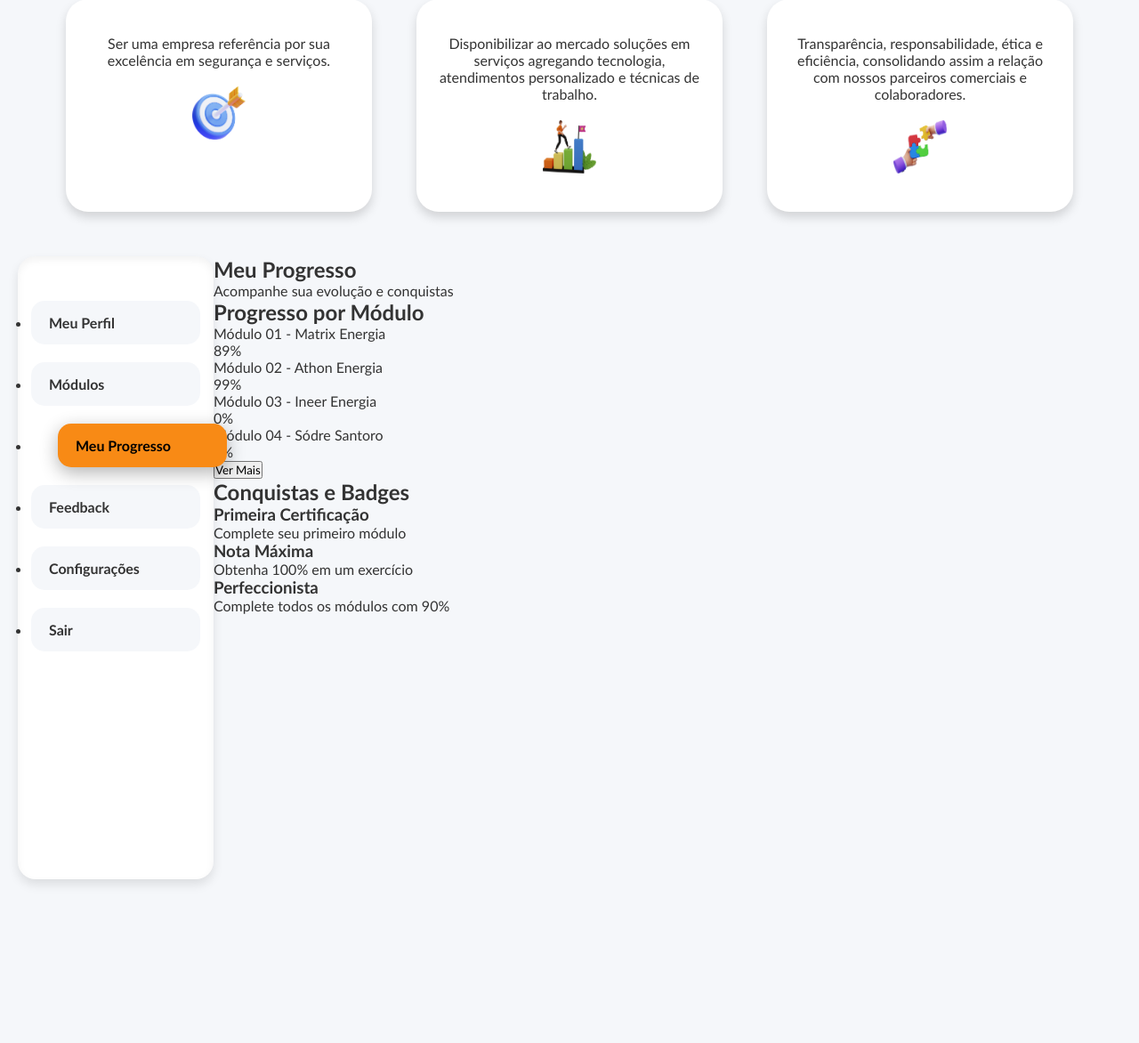
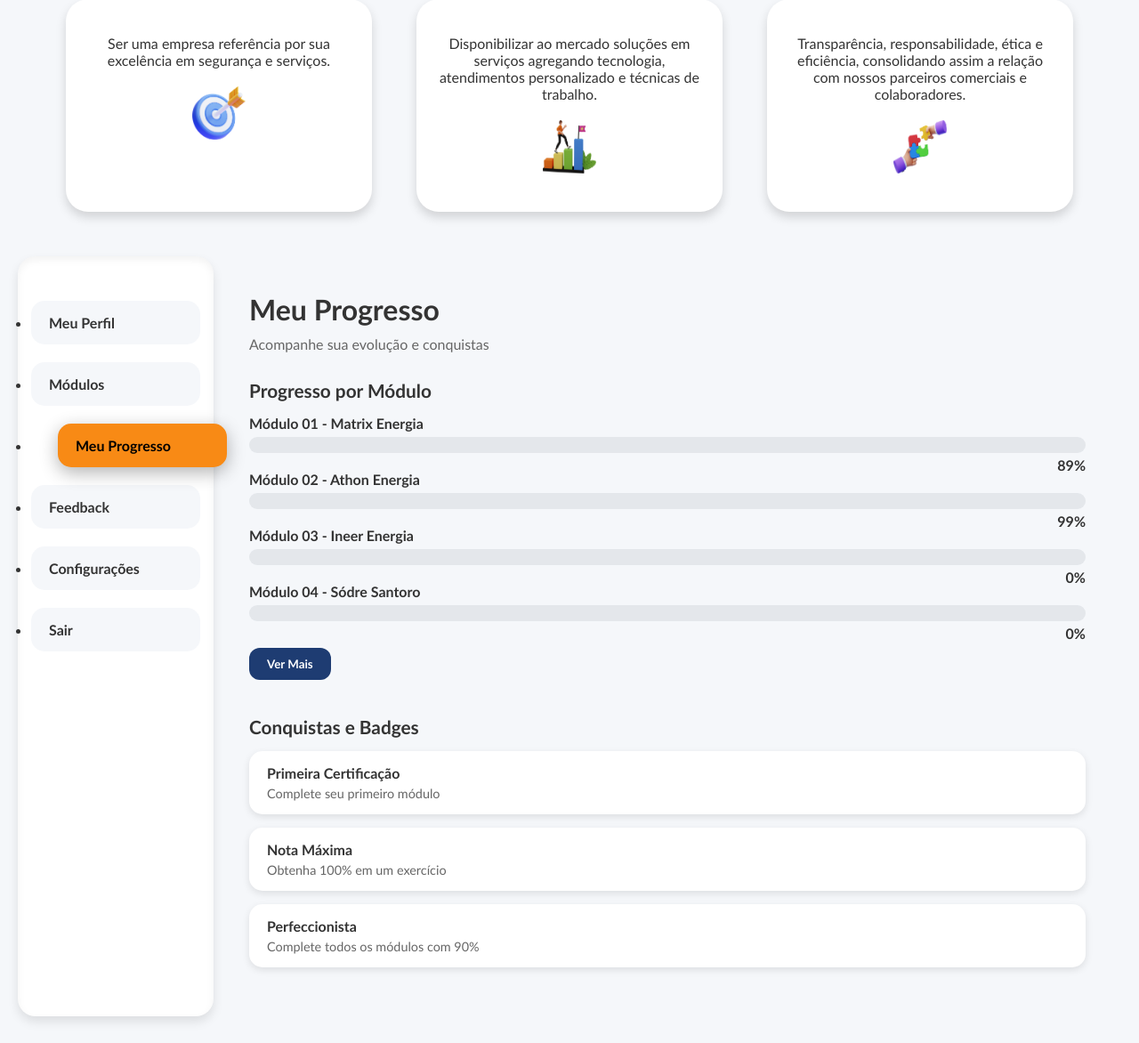
Before and after one commit to julianaalphasecure/treinamentos-internos, a Flask app: template src/templates/colaborador/progresso.html in a window 1280 px wide. Shown: the part 710-1882 px from the top of the page at 89% size. Before the commit the page ends 1704 px from the top, so only its background shows below. Run offline with Flask 3, Linux system fonts and the light colour scheme; the template is opened without the code that fills it, so the values that code supplies are empty.

Commit message:
feat: Ajuste no css

```diff
--- a/src/static/css/colaborador/progresso.css
+++ b/src/static/css/colaborador/progresso.css
@@ -156,3 +156,102 @@ body {
   box-shadow: 0 6px 20px rgba(0,0,0,0.3);
   transform: translateX(30px);
 }
+
+.main-content {
+  flex: 1;
+  padding: 40px;
+  display: flex;
+  flex-direction: column;
+  gap: 40px;
+}
+
+/* Seção Progresso */
+.progresso h1 {
+  font-size: 2rem;
+  margin-bottom: 10px;
+}
+
+.progresso p {
+  margin-bottom: 30px;
+  color: #666;
+}
+
+.progresso-modulos h2 {
+  font-size: 1.3rem;
+  margin-bottom: 15px;
+}
+
+.modulo {
+  margin-bottom: 20px;
+}
+
+.modulo span:first-child {
+  font-weight: 600;
+  display: block;
+  margin-bottom: 6px;
+}
+
+.barra {
+  width: 100%;
+  height: 18px;
+  background: #e4e7eb;
+  border-radius: 12px;
+  overflow: hidden;
+  position: relative;
+}
+
+.preenchimento {
+  background: linear-gradient(135deg, #4caf50, #388e3c);
+  height: 100%;
+  width: 0%;
+  border-radius: 12px;
+  transition: width 1s ease-in-out;
+}
+
+.nota {
+  float: right;
+  margin-top: 4px;
+  font-weight: bold;
+}
+
+
+#verMaisBtn {
+  margin-top: 10px;
+  padding: 10px 20px;
+  background: #1e3c72;
+  color: white;
+  border: none;
+  border-radius: 12px;
+  cursor: pointer;
+  font-weight: bold;
+  transition: background 0.3s;
+}
+
+#verMaisBtn:hover {
+  background: #357ab7;
+}
+
+/* Seção Conquistas */
+.conquistas h2 {
+  font-size: 1.3rem;
+  margin-bottom: 15px;
+}
+
+.badge {
+  background: white;
+  border-radius: 15px;
+  padding: 15px 20px;
+  margin-bottom: 15px;
+  box-shadow: 0 3px 8px rgba(0,0,0,0.1);
+}
+
+.badge h3 {
+  font-size: 1rem;
+  font-weight: 600;
+  margin-bottom: 5px;
+}
+
+.badge p {
+  font-size: 0.9rem;
+  color: #666;
+}
```
Also changed, not shown: src/static/css/colaborador/feedback.css (+82 -0 lines), src/static/css/colaborador/modulos/modulo07.css (+50 -0 lines).
